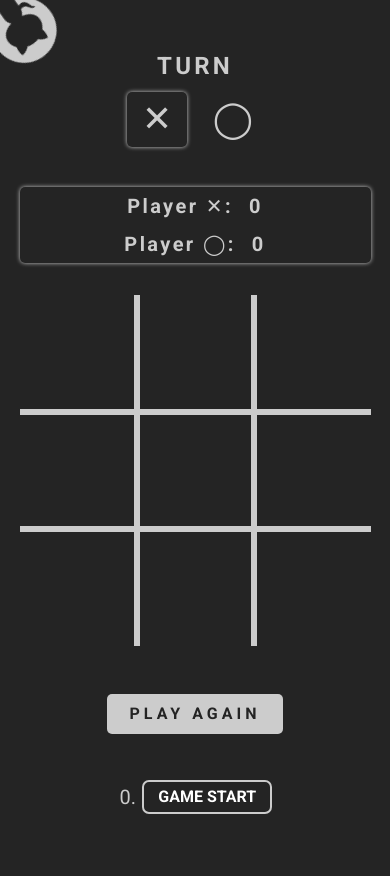
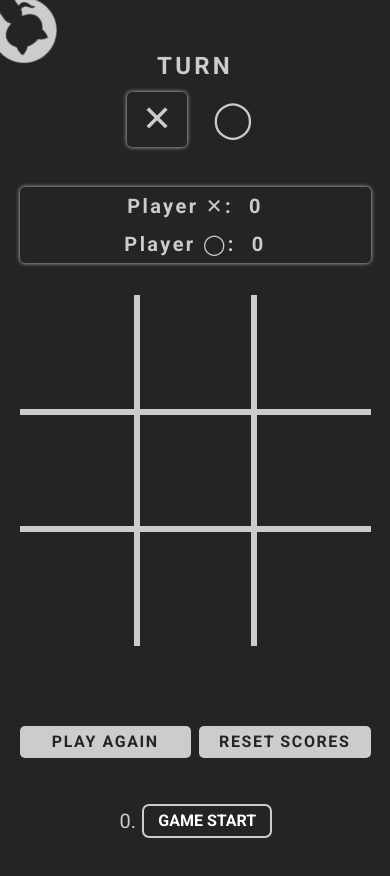
Before and after one commit to Alejandro-Madero/tic-tac-toe, a React (Vite) app: page / in a window 390 px wide. Shown: the top 876 px of the page. Built offline with nearby package versions, Linux system fonts and the light colour scheme.

Commit message:
Added resetting score functionality

```diff
--- a/src/App.jsx
+++ b/src/App.jsx
@@ -29,6 +29,7 @@ const App = () => {
   const [gameFinished, setGameFinished] = useState(false);
   const [winningCombo, setWinningCombo] = useState(null);
   const [showModal, setShowModal] = useState(false);
+  const [resetScore, setResetScore] = useState(false);
 
   const handleSquareClick = (index) => {
     // check if game finished or square is already filled
@@ -78,6 +79,7 @@ const App = () => {
   };
 
   const handleCloseModal = () => setShowModal(false);
+  const handleResetScore = () => setResetScore(!resetScore);
 
   useEffect(() => {
     if (!winner) return;
@@ -85,7 +87,6 @@ const App = () => {
   }, [winner]);
 
   const handleShowHistory = (index) => {
-    console.log(index);
     setCurrentMove(index);
     setBoard(history[index]);
   };
@@ -96,7 +97,7 @@ const App = () => {
         <GithubLink />
         <article className={styles["game-container"]}>
           <CurrentTurn turn={currentTurn} />
-          <PlayerScore winner={winner} />
+          <PlayerScore winner={winner} resetScore={resetScore} />
           <section className={styles.board}>
             {board.map((el, i) => {
               return (
@@ -112,13 +113,20 @@ const App = () => {
               );
             })}
           </section>
-
-          <Button
-            className={styles["start-again-btn"]}
-            onClick={handleResetGame}
-          >
-            Play Again
-          </Button>
+          <div className={styles["btns-container"]}>
+            <Button
+              className={styles["start-reset-btn"]}
+              onClick={handleResetGame}
+            >
+              Play Again
+            </Button>
+            <Button
+              className={styles["start-reset-btn"]}
+              onClick={handleResetScore}
+            >
+              Reset Scores
+            </Button>
+          </div>
         </article>
         <History
           history={history}
--- a/src/App.module.css
+++ b/src/App.module.css
@@ -23,15 +23,22 @@
   margin: 0 auto;
 }
 
-.start-again-btn {
+.btns-container {
+  align-self: center;
+  display: flex;
+  width: 70%;
+  justify-content: center;
+  gap: 0.5rem;
+}
+.start-reset-btn {
   align-self: center;
   margin-top: 5rem;
-  padding: 0.5rem;
+  padding: 0.25rem;
   width: 50%;
-  max-width: 300px;
+  max-width: 250px;
   font-size: 1.25rem;
   font-weight: 600;
-  letter-spacing: 0.25rem;
+  letter-spacing: 0.1rem;
 }
 
 @media (max-width: 1000px) {
@@ -60,6 +67,12 @@
   .board {
     width: 90%;
   }
+  .btns-container {
+    width: 90%;
+  }
+  .start-reset-btn {
+    font-size: 1rem;
+  }
 }
 
 @media (max-width: 500px) {
@@ -76,6 +89,9 @@
   .board {
     width: 100%;
   }
+  .btns-container {
+    width: 100%;
+  }
   .start-again-btn {
     font-size: 1rem;
     margin-top: 3rem;
--- a/src/components/PlayerScore.jsx
+++ b/src/components/PlayerScore.jsx
@@ -1,30 +1,35 @@
 import { useState, useEffect } from "react";
 import styles from "./PlayerScore.module.css";
 
-const PlayerScore = ({ winner }) => {
-  const [scoreX, setScoreX] = useState(0);
-  const [scoreO, setScoreO] = useState(0);
+const PlayerScore = ({ winner, resetScore }) => {
+  const [playerXScore, setPlayerXScore] = useState(0);
+  const [playerOScore, setPlayerOScore] = useState(0);
 
   useEffect(() => {
     switch (winner) {
       case "X":
-        setScoreX((prevScore) => prevScore + 1);
+        setPlayerXScore((prevScore) => prevScore + 1);
         break;
       case "O":
-        setScoreO((prevScore) => prevScore + 1);
+        setPlayerOScore((prevScore) => prevScore + 1);
         break;
     }
   }, [winner]);
+
+  useEffect(() => {
+    setPlayerXScore(0);
+    setPlayerOScore(0);
+  }, [resetScore]);
 
   return (
     <section class={styles.score}>
       <div className={styles["player-container"]}>
         <h3>Player ✕:</h3>
-        <span>{scoreX}</span>
+        <span>{playerXScore}</span>
       </div>
       <div className={styles["player-container"]}>
         <h3>Player ◯:</h3>
-        <span>{scoreO}</span>
+        <span>{playerOScore}</span>
       </div>
     </section>
   );
```
